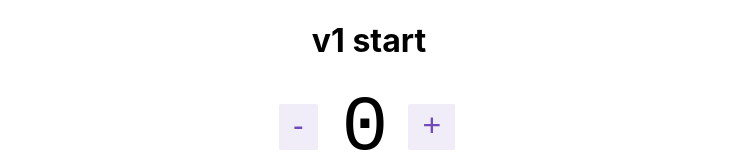
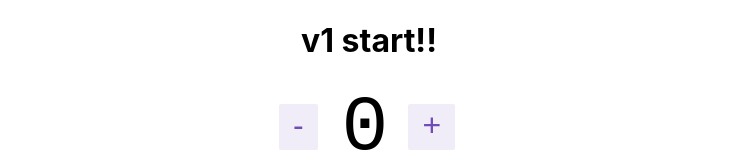
Before and after one commit to JiYJ725/practice-cicd, a React (Create React App) app: page / in a window 1280 px wide. Shown: the top 160 px of the page, without its empty margins (271-1000 px from the left). Built offline with nearby package versions, Linux system fonts and the light colour scheme.

Commit message:
first commit

```diff
--- a/src/App.tsx
+++ b/src/App.tsx
@@ -6,7 +6,7 @@ import Light from "./Light";
 function App() {
   return (
     <div className="App">
-      <h1>v1 start</h1>
+      <h1>v1 start!!</h1>
       <Counter />
       <Light />
     </div>
```
